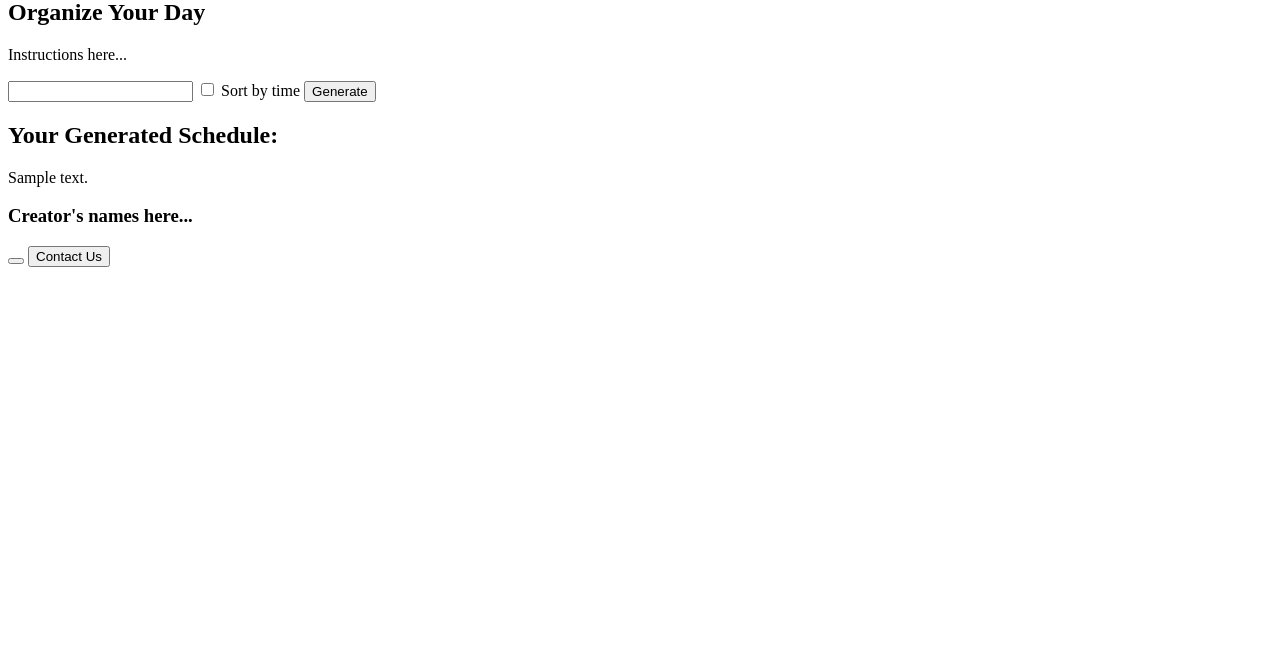
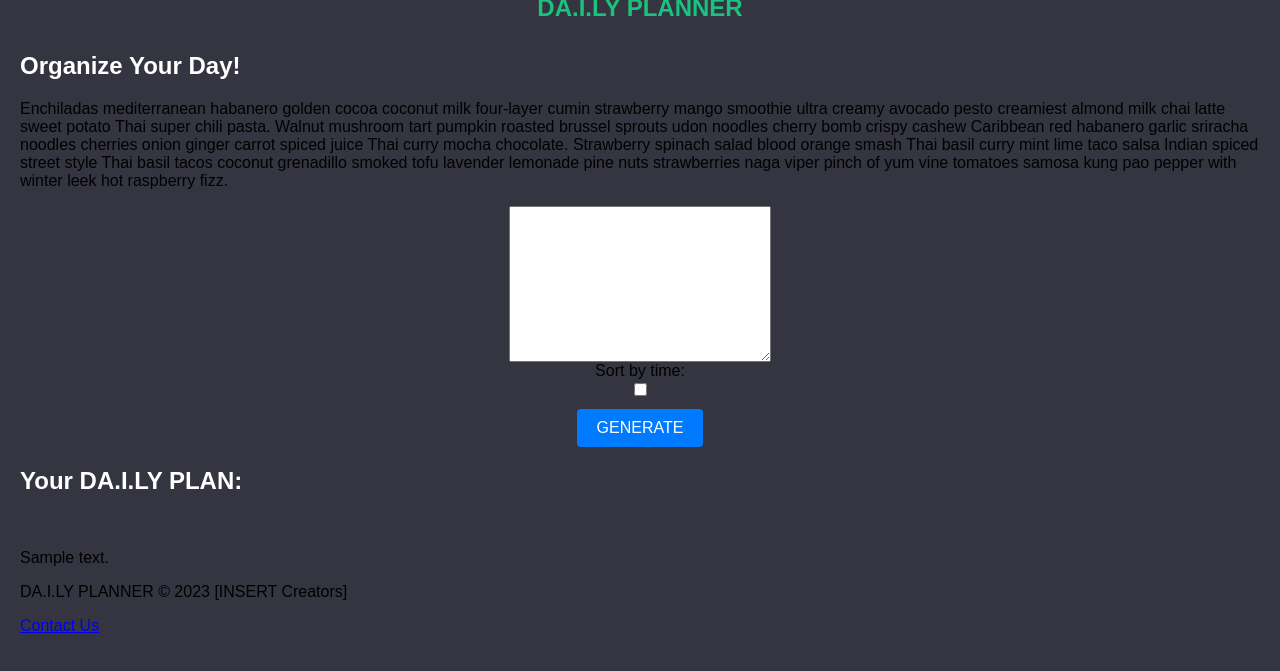
Before and after one commit to RamblerGoodness/Da.i.ly-Planner, a Flask app: template MVP/templates/index.html in a window 1280 px wide. Shown: the part 350-1021 px from the top of the page. Before the commit the page ends 617 px from the top, so only its background shows below. Run offline with Flask 3, Linux system fonts and the light colour scheme; the template is opened without the code that fills it: most values are stand-ins (such as "Sample title", 1, 10 or a date in 2020).

Commit message:
Update index.html

```diff
--- a/MVP/templates/index.html
+++ b/MVP/templates/index.html
@@ -3,39 +3,39 @@
 <head>
     <meta charset="UTF-8">
     <meta name="viewport" content="width=device-width, initial-scale=1.0">
-    <link rel="stylesheet" href="{{ url_for('static', filename='style.css') }}">
+    <link rel="stylesheet" href="{{ url_for('static', filename='styles.css') }}">
+
     <title>MVP</title>
 </head>
-
 <body>
     <header>
-        <img class="logo" src="{{ url_for('static', filename='images/') }}" alt="logo">
-        <button class="button_1"> button </button>
-        <h1 class="title"> DA.I.LY PLANNER </h1>
-        <button class="button_2"> button </button>
+        <nav>
+            <a href="#"><img class="logo" src="logo.png" alt="logo"></a>
+            <h1 class="title">D<span class="ai-highlight">A.I.</span>LY PLANNER</h1>
+        </nav>
     </header>
-
     <main>
-        <h2> Organize Your Day </h2>
-        <p>Instructions here...</p>
-        <form action="/generate_prompt" method="post">
-            <input type="text" name="prompt">
-            <input type="checkbox" name="time_checkbox">
-            <label for="time_checkbox">Sort by time</label>
-            <button class="generate" type="submit">Generate</button>
-        </form>
-        {% if generated_text %}
-        <h2> Your Generated Schedule: </h2>
-        <p>{{ generated_text }}</p>
-        {% endif %}
+        <div class="instructions">
+            <h2>Organize Your Day!</h2>
+            <p>Enchiladas mediterranean habanero golden cocoa coconut milk four-layer cumin strawberry mango smoothie ultra creamy avocado pesto creamiest almond milk chai latte sweet potato Thai super chili pasta. Walnut mushroom tart pumpkin roasted brussel sprouts udon noodles cherry bomb crispy cashew Caribbean red habanero garlic sriracha noodles cherries onion ginger carrot spiced juice Thai curry mocha chocolate. Strawberry spinach salad blood orange smash Thai basil curry mint lime taco salsa Indian spiced street style Thai basil tacos coconut grenadillo smoked tofu lavender lemonade pine nuts strawberries naga viper pinch of yum vine tomatoes samosa kung pao pepper with winter leek hot raspberry fizz.</p>
+        </div>
+        <div class="input">
+            <form action="{{ url_for('generate_prompt') }}" method="post">
+                <textarea id="prompt" cols="30" rows="10"></textarea>
+                <label for="time_checkbox">Sort by time:</label>
+                <input type="checkbox" id="time_checkbox" name="time_checkbox">
+                <button class="generate" type="submit">GENERATE</button>
+            </form>
+        </div>
+        <div class="output">
+            <h2>Your <span class="logo-gradient">D<span class="ai-highlight">A.I.</span>LY PLAN</span>:</h2>
+            <br>
+            <p>{{ generated_text }}</p>
+        </div>
     </main>
-
     <footer>
-        <h3 class="creators"> Creator's names here... </h3>
-        <button class="button_3"></button>
-        <button class="Contact Us"> Contact Us </button>
+        <p>DA.I.LY PLANNER &copy; 2023 [INSERT Creators]</p>
+        <p><a href="contactus.html">Contact Us</a></p>
     </footer>
-
 </body>
-
 </html>
```
